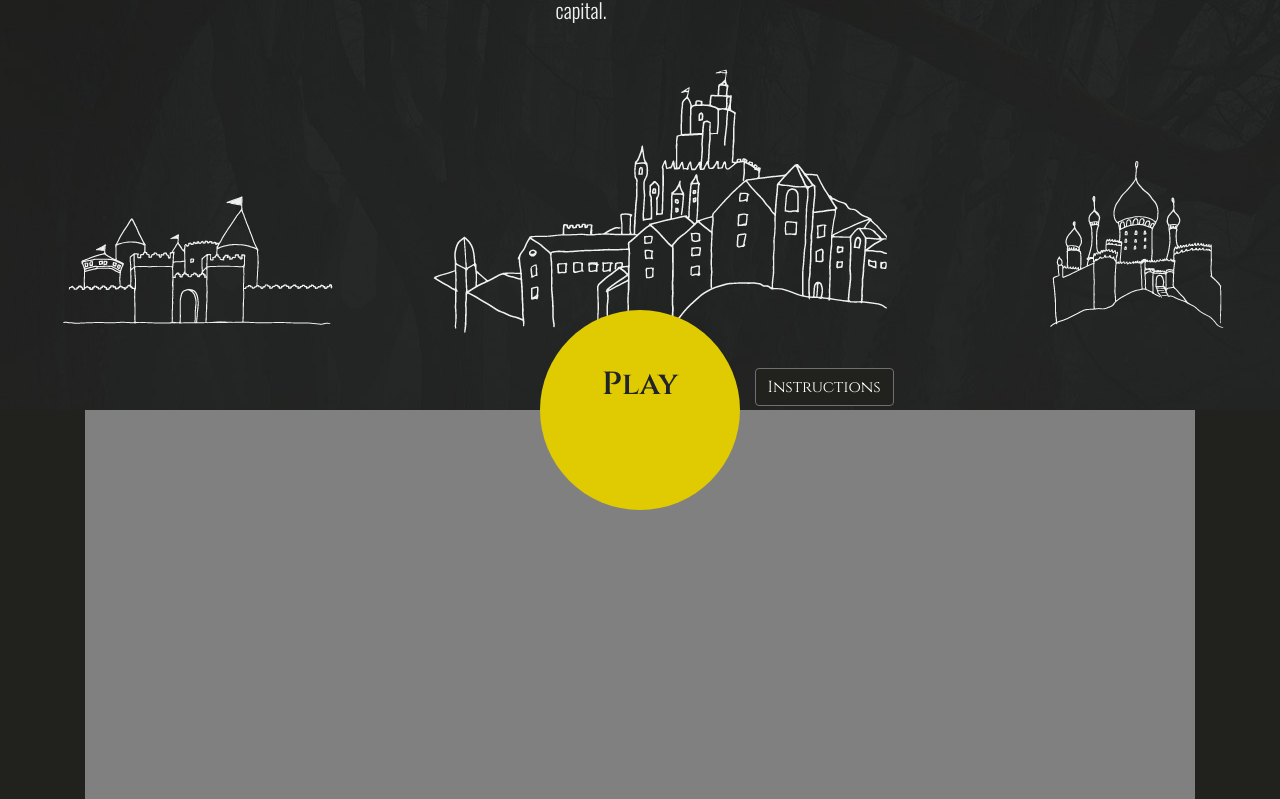
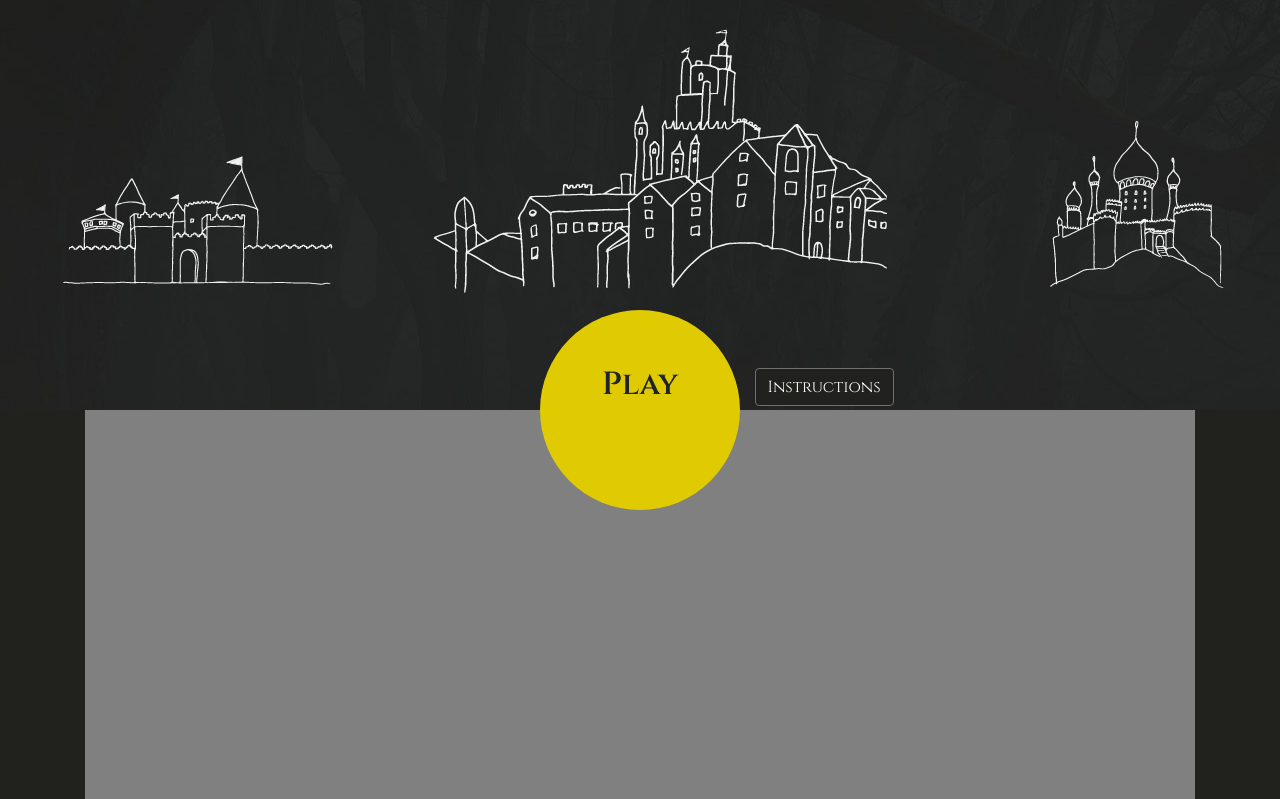
Before and after one commit to kallevikstyle/semester-project-2, a website: page index.html in a window 1280 px wide. Shown: the part 390-1189 px from the top of the page. Drawn offline with nearby package versions, Linux system fonts and the light colour scheme.

Commit message:
Changing index banner padding-top from 80 to 40px

```diff
--- a/assets/sass/partials/modules/_index-page.scss
+++ b/assets/sass/partials/modules/_index-page.scss
@@ -43,7 +43,7 @@
     height: 100vh;
     background-image: url('../images/darkforest-2000px.jpg');
     background-position: center;
-    padding-top: 80px;
+    padding-top: 40px;
     &__title {
         position: absolute;
         left: -1000px;
```
Also changed, not shown: assets/css/main.css.
